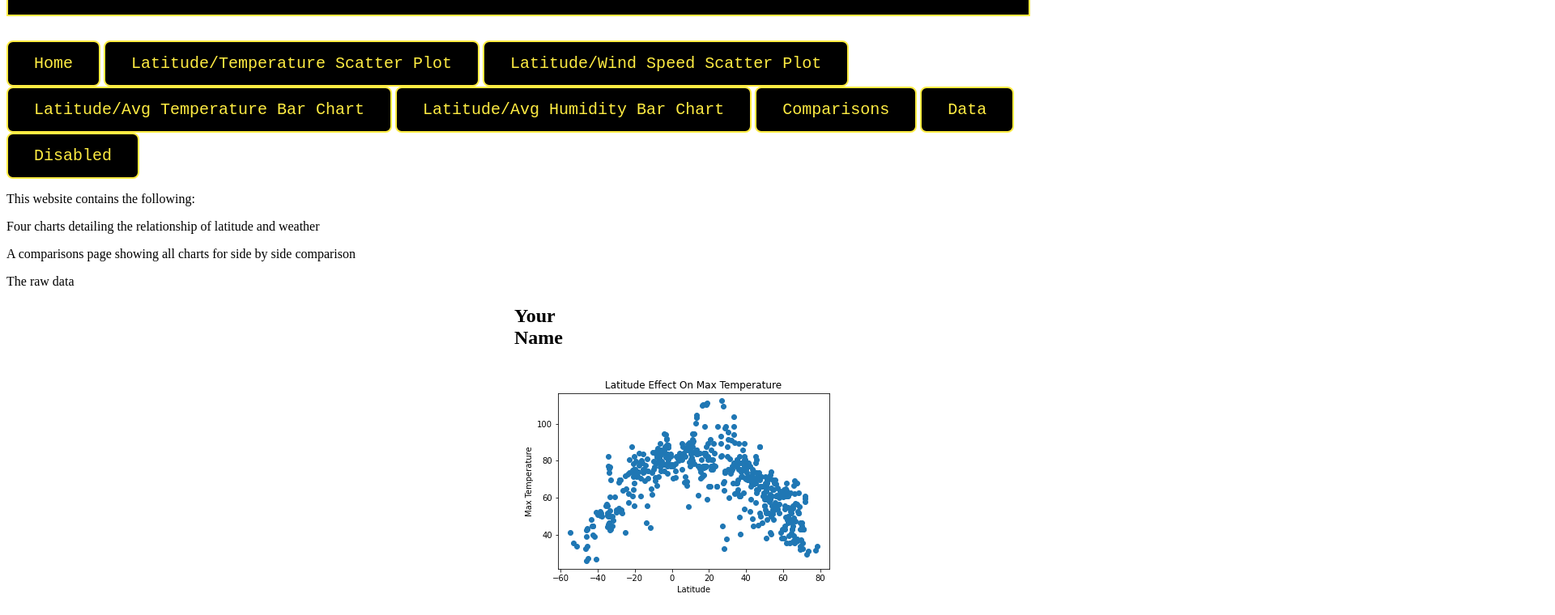
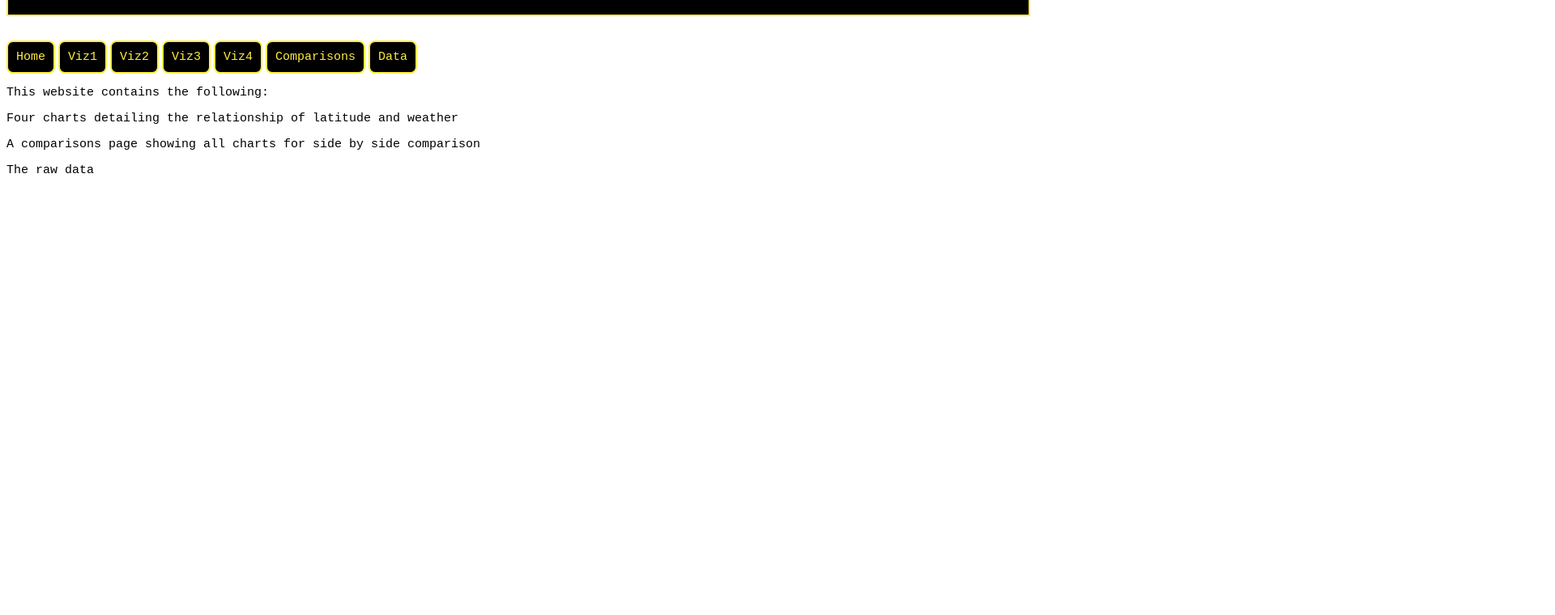
Before and after one commit to eddie0rNot/Web-Design-Challenge, a plain HTML site: page index.html in a window 1280 px wide. Shown: the part 95-855 px from the top of the page at 81% size, 1920 px wide, since content can reach past the window. After the commit the page ends 800 px from the top, so only its background shows below. Drawn offline with Linux system fonts and the light colour scheme.

Commit message:
updated viz files and index file

```diff
--- a/css/indexstylesheet.css
+++ b/css/indexstylesheet.css
@@ -9,26 +9,32 @@ h1{
     padding: 15px 32px;
     text-align: center;
     text-decoration: none;
-}
+  }
 
 
 
 a {
     align: left;
-    font: 20px monospace, monospace;
+    font: 15px monospace, monospace;
     background-color:  rgb(0, 0, 0);
     font-color: rgb(255, 236, 66);
     border: 2px solid;
     border-color:  rgb(255, 236, 66);
     color: rgb(255, 236, 66);
-    padding: 15px 32px;
+    padding: 10px 10px;
     text-align: center;
     text-decoration: none;
     display: inline-block;
     border-radius: 8px;
    }
 
+
    .container {
-    width: 10px;
-    margin: 0 auto;
+    width: 20px;
+    margin: -10 auto;
   }
+
+  p {
+    align: left;
+    font: 15px monospace, monospace;
+  }
--- a/index.html
+++ b/index.html
@@ -3,7 +3,8 @@
 
     <head>
         <meta charset="UTF-8">
-        <title>Weather Analysis</title>
+        <title>Weather Analysis
+        </title>
         <link rel="stylesheet" type="text/css" href="css\indexstylesheet.css">
 
         <h1>Weather Analysis</h1>
@@ -12,38 +13,22 @@
       <nav class="navbar navbar-expand-lg navbar-light bg-light">
         <div class="container-fluid">
           <a class="navbar-brand" href="https://eddie0rnot.github.io/Web-Design-Challenge/index">Home</a>
-              <a class="nav-link1" href="https://eddie0rnot.github.io/Web-Design-Challenge/viz1">Latitude/Temperature Scatter Plot</a>
-              <a class="nav-link2" href="https://eddie0rnot.github.io/Web-Design-Challenge/viz2">Latitude/Wind Speed Scatter Plot</a>
-              <a class="nav-link3" href="https://eddie0rnot.github.io/Web-Design-Challenge/viz3">Latitude/Avg Temperature Bar Chart</a>
-              <a class="nav-link4" href="https://eddie0rnot.github.io/Web-Design-Challenge/viz4">Latitude/Avg Humidity Bar Chart</a>
+              <a class="nav-link1" href="https://eddie0rnot.github.io/Web-Design-Challenge/viz1">Viz1</a>
+              <a class="nav-link2" href="https://eddie0rnot.github.io/Web-Design-Challenge/viz2">Viz2</a>
+              <a class="nav-link3" href="https://eddie0rnot.github.io/Web-Design-Challenge/viz3">Viz3</a>
+              <a class="nav-link4" href="https://eddie0rnot.github.io/Web-Design-Challenge/viz4">Viz4</a>
               <a class="nav-link5" href="https://eddie0rnot.github.io/Web-Design-Challenge/comparisons">Comparisons</a>
               <a class="nav-link6" href="https://eddie0rnot.github.io/Web-Design-Challenge/data">Data</a>
-              <a class="nav-link disabled" href="#" tabindex="-1" aria-disabled="true">Disabled</a>
         </div>
       </nav>
 
-    </section>
     <p>This website contains the following:</p1>
     <p>Four charts detailing the relationship of latitude and weather</p>
     <p>A comparisons page showing all charts for side by side comparison</p>
     <p>The raw data</p>
-  </section>
-
-  <main class="container">
-    <section id="main-bio">
-      <section id="figure">
-        <h2 id="bio-name">Your Name</h2>
-        <img id="viz1" src="../Web-Design-Challenge/Assets/lat_temp_viz1.png" alt="Sample Text">
-        <img id="viz1" src="../Web-Design-Challenge/Assets/lat_ws_viz2.png" alt="Sample Text">
-        <img id="viz1" src="../Web-Design-Challenge/Assets/lat_temp_viz3.png" alt="Sample Text">
-        <img id="viz1" src="../Web-Design-Challenge/Assets/lat_hum_viz4.png" alt="Sample Text">
-      </section>
-      <p>s. .</p>
-    </section>
-
 
     <body>
 
-</body>
+
 
 </html>
```
Also changed, not shown: viz1.html (+5 -4 lines), viz2.html (+4 -4 lines), viz3.html (+5 -5 lines), viz4.html (+6 -6 lines).
